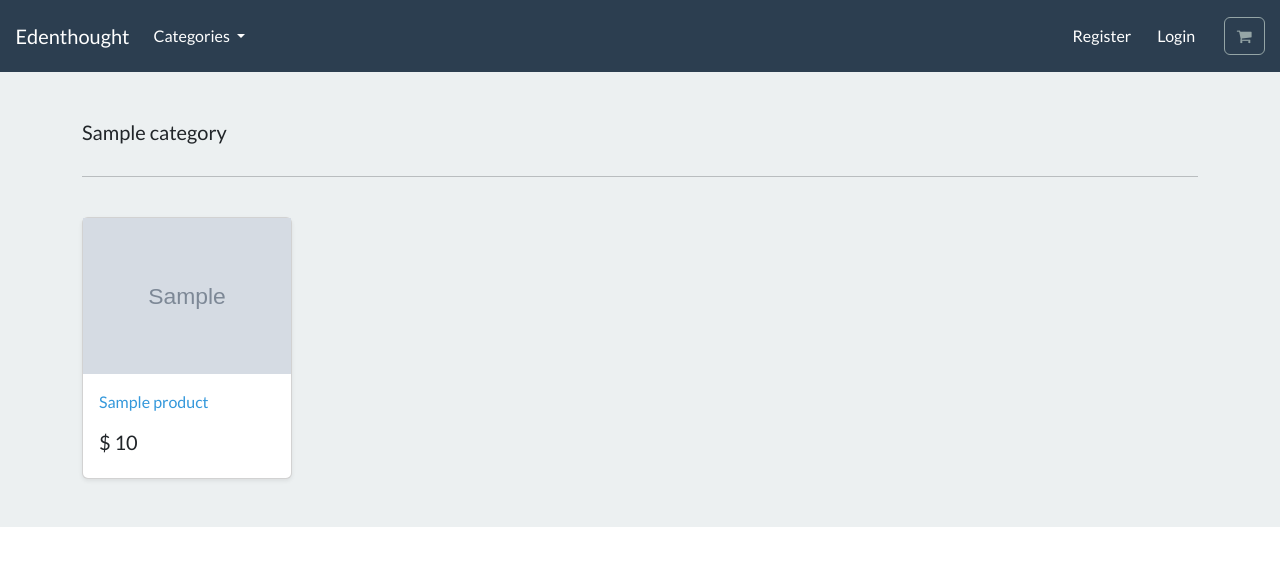
After one commit to eccololo/djshop, a Django app: template djshop/shop/templates/shop/list-category.html in a window 1280 px wide. The commit adds this page. Shown: the top 566 px of the page. Run offline with Django 3.2, Linux system fonts and the light colour scheme; the template is opened without the code that fills it: most values are stand-ins (such as "Sample title", 1, 10 or a date in 2020); grey boxes marked "Sample" are stand-in pictures; some libraries are stand-ins or nearby versions.

Commit message:
Add list category page.

```diff
--- a/djshop/shop/models.py
+++ b/djshop/shop/models.py
@@ -15,8 +15,8 @@ class Category(models.Model):
         return self.name
 
 
-    # def get_absolute_url(self):
-        # return reverse("list-category", args=[self.slug])
+    def get_absolute_url(self):
+        return reverse("list-category", args=[self.slug])
 
 
 
--- a/djshop/shop/templates/shop/base.html
+++ b/djshop/shop/templates/shop/base.html
@@ -80,7 +80,7 @@
             </li>
             {% for category in all_categories %}
               <li>
-                <a class="dropdown-item" href=""> {{ category.name | capfirst }} </a>
+                <a class="dropdown-item" href="{{ category.get_absolute_url }}"> {{ category.name | capfirst }} </a>
               </li>
             {% endfor %}
           </ul>
--- /dev/null
+++ b/djshop/shop/templates/shop/list-category.html
@@ -0,0 +1,45 @@
+{% extends "./base.html" %}
+{% load static %}
+
+
+{% block content %}
+
+<main>
+  <div class="album py-5 bg-light">
+    <div class="container">
+      <div class="pb-3 h5">{{ category.name | capfirst }}</div>
+
+      <hr />
+
+      <br />
+
+      <div class="row row-cols-1 row-cols-sm-2 row-cols-md-5 g-3">
+        {% for product in products %}
+
+        <div class="col">
+          <div class="card shadow-sm">
+            <img class="img-fluid" alt="Responsive image" src="{{ product.image.url }}" />
+
+            <div class="card-body">
+              <p class="card-text">
+                <a class="text-info text-decoration-none" href="{{ product.get_absolute_url }}">
+                  {{ product.title | capfirst }}
+                </a>
+              </p>
+              <div class="d-flex justify-content-between align-items-center">
+                <h5>
+                  $
+                  {{ product.price }}
+                </h5>
+              </div>
+            </div>
+          </div>
+        </div>
+
+        {% endfor %}
+      </div>
+    </div>
+  </div>
+</main>
+
+{% endblock %}
```
Also changed, not shown: djshop/shop/urls.py (+8 -1 lines), djshop/shop/views.py (+15 -2 lines).
